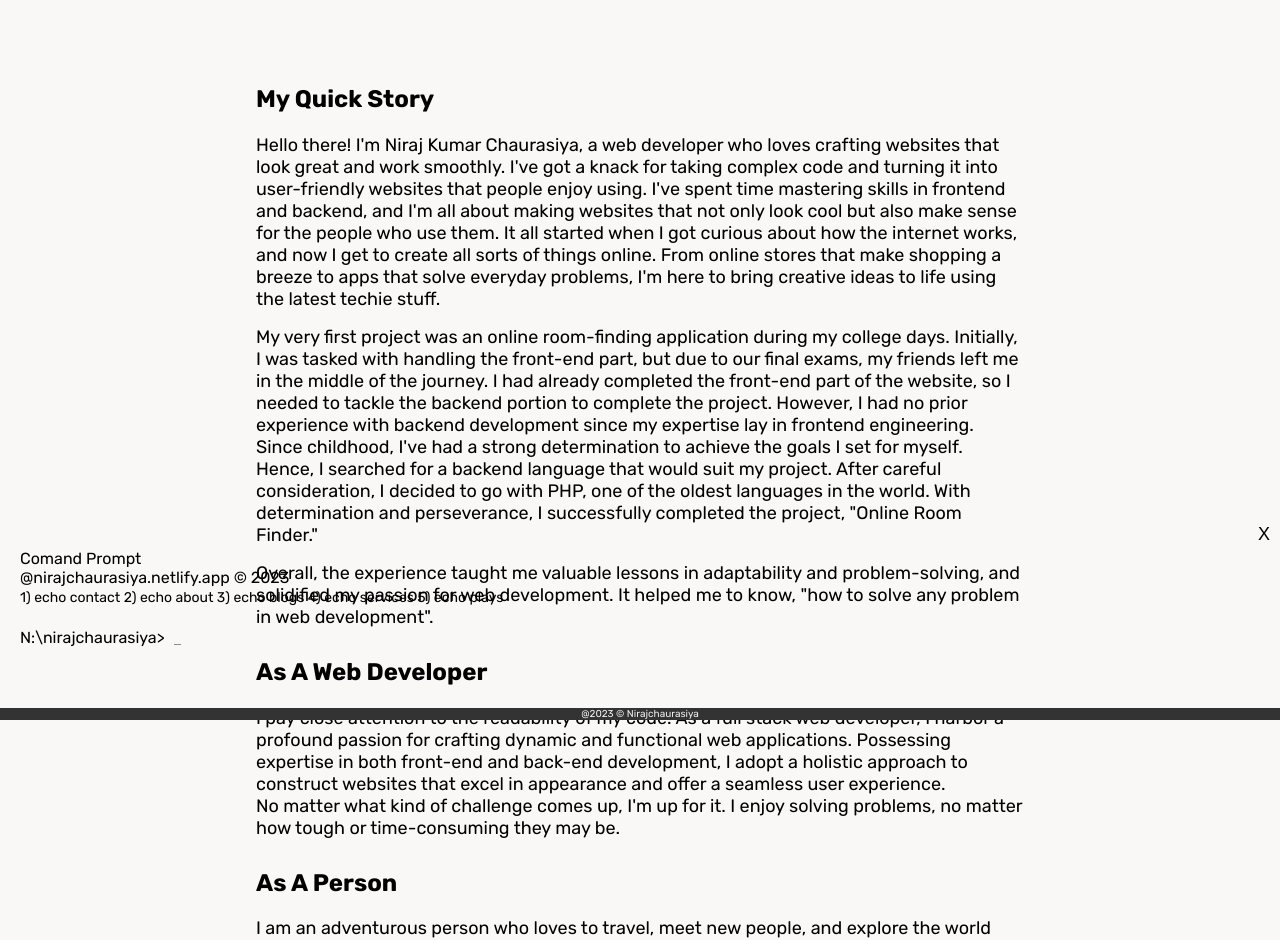
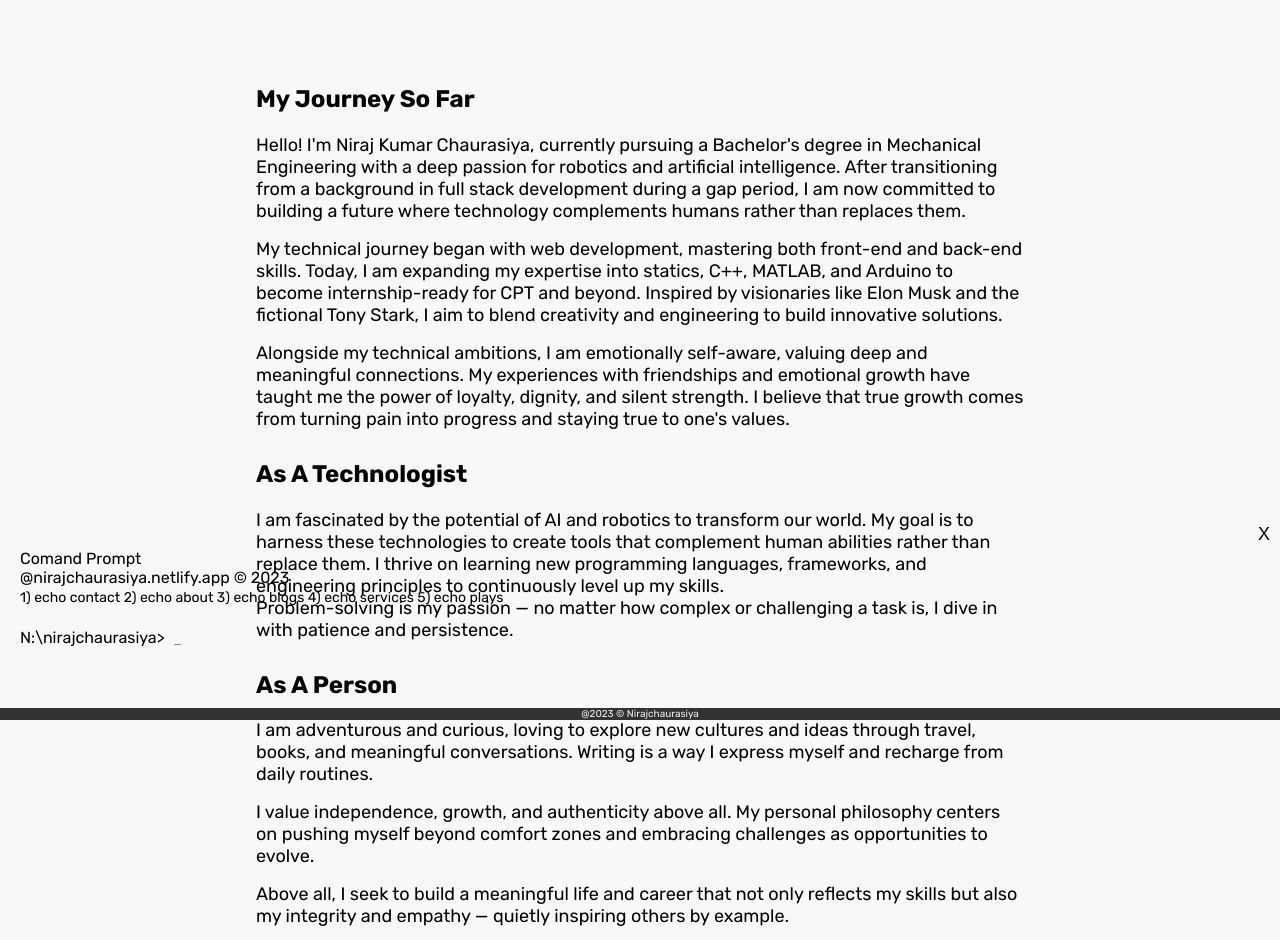
Before and after one commit to nirajchaurasiya/nirajchaurasiya, a Next.js app in the folder clientside/: page /about in a window 1280 px wide. Shown: the part 80-1020 px from the top of the page. Built offline with nearby package versions, Linux system fonts and the light colour scheme; a web font is replaced by a local one.

Commit message:
Revise About page content to reflect current academic focus and personal journey

```diff
--- a/clientside/pages/about.js
+++ b/clientside/pages/about.js
@@ -14,42 +14,42 @@ export default function About() {
         <title>About - Niraj Chaurasiya</title>
         <meta
           name="description"
-          content="I am a full stack web developer, with a deep passion for creating dynamic and functional web applications. With expertise in both front-end and back-end development, I am able to bring a holistic approach to building websites that not only look great but also provide a seamless user experience."
+          content="I am a passionate mechanical engineering student and aspiring robotics developer. Driven by curiosity, emotional growth, and a desire to complement technology with human creativity."
         />
         <meta
           name="keywords"
-          content="full stack web developer, web applications, front-end, back-end"
+          content="mechanical engineering, robotics, AI, personal growth, programming, full stack development"
         />
         <meta name="author" content="Niraj Chaurasiya" />
         <meta name="robots" content="index, follow" />
 
-        {/* Open Graph meta tags (for better sharing on social media) */}
-        <meta property="og:title" content="Niraj Chaurasiya - Home" />
+        {/* Open Graph meta tags */}
+        <meta property="og:title" content="Niraj Chaurasiya - About Me" />
         <meta
           property="og:description"
-          content="I am a full stack web developer, with a deep passion for creating dynamic and functional web applications. With expertise in both front-end and back-end development, I am able to bring a holistic approach to building websites that not only look great but also provide a seamless user experience."
+          content="A mechanical engineering student focused on robotics and AI, with a strong foundation in programming, emotional intelligence, and personal growth."
         />
         <meta property="og:image" content="/favicon.ico" />
         <meta
           property="og:url"
-          content="https://www.nirajchaurasiya.netlify.app/"
+          content="https://www.nirajchaurasiya.netlify.app/about"
         />
         <meta property="og:type" content="website" />
 
-        {/* Twitter Card meta tags (for better sharing on Twitter) */}
+        {/* Twitter Card meta tags */}
         <meta name="twitter:card" content="summary_large_image" />
-        <meta name="twitter:title" content="Niraj Chaurasiya - Home" />
+        <meta name="twitter:title" content="Niraj Chaurasiya - About Me" />
         <meta
           name="twitter:description"
-          content="I am a full stack web developer, with a deep passion for creating dynamic and functional web applications. With expertise in both front-end and back-end development, I am able to bring a holistic approach to building websites that not only look great but also provide a seamless user experience."
+          content="A mechanical engineering student focused on robotics and AI, with a strong foundation in programming, emotional intelligence, and personal growth."
         />
         <meta name="twitter:image" content="/favicon.ico" />
         <meta
           name="twitter:url"
-          content="https://www.nirajchaurasiya.netlify.app/"
+          content="https://www.nirajchaurasiya.netlify.app/about"
         />
 
-        {/* Other meta tags */}
+        {/* Favicon */}
         <link
           rel="shortcut icon"
           href="/assests/logo.jpg"
@@ -58,98 +58,63 @@ export default function About() {
       </Head>
       <div className="_about_page">
         <div className="my_quick_story">
-          <p>My Quick Story </p>
+          <p>My Journey So Far</p>
           <p>
-            Hello there! I&apos;m Niraj Kumar Chaurasiya, a web developer who
-            loves crafting websites that look great and work smoothly. I&apos;ve
-            got a knack for taking complex code and turning it into
-            user-friendly websites that people enjoy using. I&apos;ve spent time
-            mastering skills in frontend and backend, and I&apos;m all about
-            making websites that not only look cool but also make sense for the
-            people who use them. It all started when I got curious about how the
-            internet works, and now I get to create all sorts of things online.
-            From online stores that make shopping a breeze to apps that solve
-            everyday problems, I&apos;m here to bring creative ideas to life
-            using the latest techie stuff.
+            Hello! I&apos;m Niraj Kumar Chaurasiya, currently pursuing a
+            Bachelor&apos;s degree in Mechanical Engineering with a deep passion
+            for robotics and artificial intelligence. After transitioning from a
+            background in full stack development during a gap period, I am now
+            committed to building a future where technology complements humans
+            rather than replaces them.
           </p>
           <p>
-            My very first project was an online room-finding application during
-            my college days. Initially, I was tasked with handling the front-end
-            part, but due to our final exams, my friends left me in the middle
-            of the journey. I had already completed the front-end part of the
-            website, so I needed to tackle the backend portion to complete the
-            project. However, I had no prior experience with backend development
-            since my expertise lay in frontend engineering. Since childhood,
-            I&apos;ve had a strong determination to achieve the goals I set for
-            myself. Hence, I searched for a backend language that would suit my
-            project. After careful consideration, I decided to go with PHP, one
-            of the oldest languages in the world. With determination and
-            perseverance, I successfully completed the project, &quot;Online
-            Room Finder.&quot;
+            My technical journey began with web development, mastering both
+            front-end and back-end skills. Today, I am expanding my expertise
+            into statics, C++, MATLAB, and Arduino to become internship-ready
+            for CPT and beyond. Inspired by visionaries like Elon Musk and the
+            fictional Tony Stark, I aim to blend creativity and engineering to
+            build innovative solutions.
           </p>
           <p>
-            Overall, the experience taught me valuable lessons in adaptability
-            and problem-solving, and solidified my passion for web development.
-            It helped me to know, &quot;how to solve any problem in web
-            development&quot;.
+            Alongside my technical ambitions, I am emotionally self-aware,
+            valuing deep and meaningful connections. My experiences with
+            friendships and emotional growth have taught me the power of
+            loyalty, dignity, and silent strength. I believe that true growth
+            comes from turning pain into progress and staying true to one&apos;s
+            values.
           </p>
         </div>
 
-        <div className="as_a_web_developer my_quick_story">
-          <p>As A Web Developer </p>
+        <div className="as_a_technologist my_quick_story">
+          <p>As A Technologist</p>
           <p>
-            I pay close attention to the readability of my code. As a full stack
-            web developer, I harbor a profound passion for crafting dynamic and
-            functional web applications. Possessing expertise in both front-end
-            and back-end development, I adopt a holistic approach to construct
-            websites that excel in appearance and offer a seamless user
-            experience.
+            I am fascinated by the potential of AI and robotics to transform our
+            world. My goal is to harness these technologies to create tools that
+            complement human abilities rather than replace them. I thrive on
+            learning new programming languages, frameworks, and engineering
+            principles to continuously level up my skills.
             <br />
-            No matter what kind of challenge comes up, I&apos;m up for it. I
-            enjoy solving problems, no matter how tough or time-consuming they
-            may be.
+            Problem-solving is my passion — no matter how complex or challenging
+            a task is, I dive in with patience and persistence.
           </p>
         </div>
+
         <div className="as_a_person my_quick_story">
           <p>As A Person</p>
           <p>
-            I am an adventurous person who loves to travel, meet new people, and
-            explore the world around me. Whenever I get the chance to travel, I
-            am eager to immerse myself in new experiences and break out of my
-            daily routine. I enjoy discovering new cultures, learning about the
-            history and traditions of different places, and forming connections
-            with individuals from all walks of life. Whether it&apos;s hiking
-            through a forest, exploring an ancient temple, or wandering through
-            a bustling city, I am always excited to explore and learn something
-            new.
+            I am adventurous and curious, loving to explore new cultures and
+            ideas through travel, books, and meaningful conversations. Writing
+            is a way I express myself and recharge from daily routines.
           </p>
           <p>
-            In addition to my love for travel and adventure, I am deeply
-            interested in the fields of AI and robotics. I believe that
-            technology has the potential to transform our world in unimaginable
-            ways, and I am passionate about keeping up-to-date with the latest
-            developments in these areas. From studying AI and machine learning
-            to exploring the latest trends in robotics, I am always seeking to
-            expand my knowledge and push the limits of what&apos;s possible.
+            I value independence, growth, and authenticity above all. My
+            personal philosophy centers on pushing myself beyond comfort zones
+            and embracing challenges as opportunities to evolve.
           </p>
           <p>
-            Beyond my work in technology, I find joy in diving into new books,
-            whether they&apos;re novels, biographies, plays, stories, or dramas.
-            In my free time, I also like to put pen to paper and write, taking a
-            break from my daily routines. Embracing these activities not only
-            helps me recharge but also contributes to my overall growth and
-            perspective. In the world of technology and development, it&apos;s
-            these diverse interests that add layers to who I am and infuse a
-            sense of balance into my life.
-          </p>
-          <p>
-            Finally, I am someone who is always looking for new challenges and
-            opportunities to grow both personally and professionally. Whether
-            it&apos;s taking on a new project at work or learning a new skill, I
-            am always eager to step outside of my comfort zone and push myself
-            to the next level. I believe that growth and progress are essential
-            to living a fulfilling life, and I am constantly seeking out ways to
-            challenge myself and achieve my goals.
+            Above all, I seek to build a meaningful life and career that not
+            only reflects my skills but also my integrity and empathy — quietly
+            inspiring others by example.
           </p>
         </div>
       </div>
```
